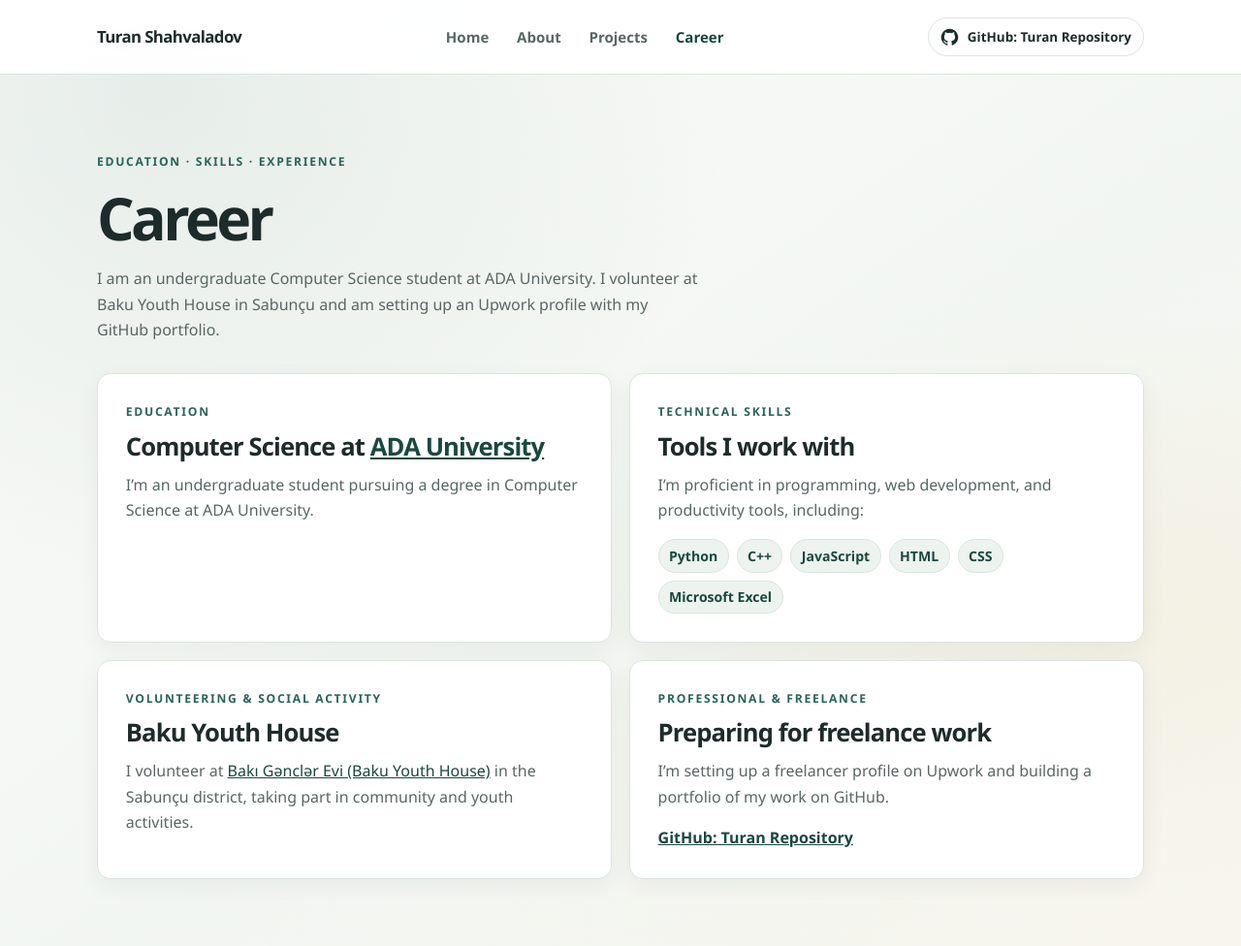
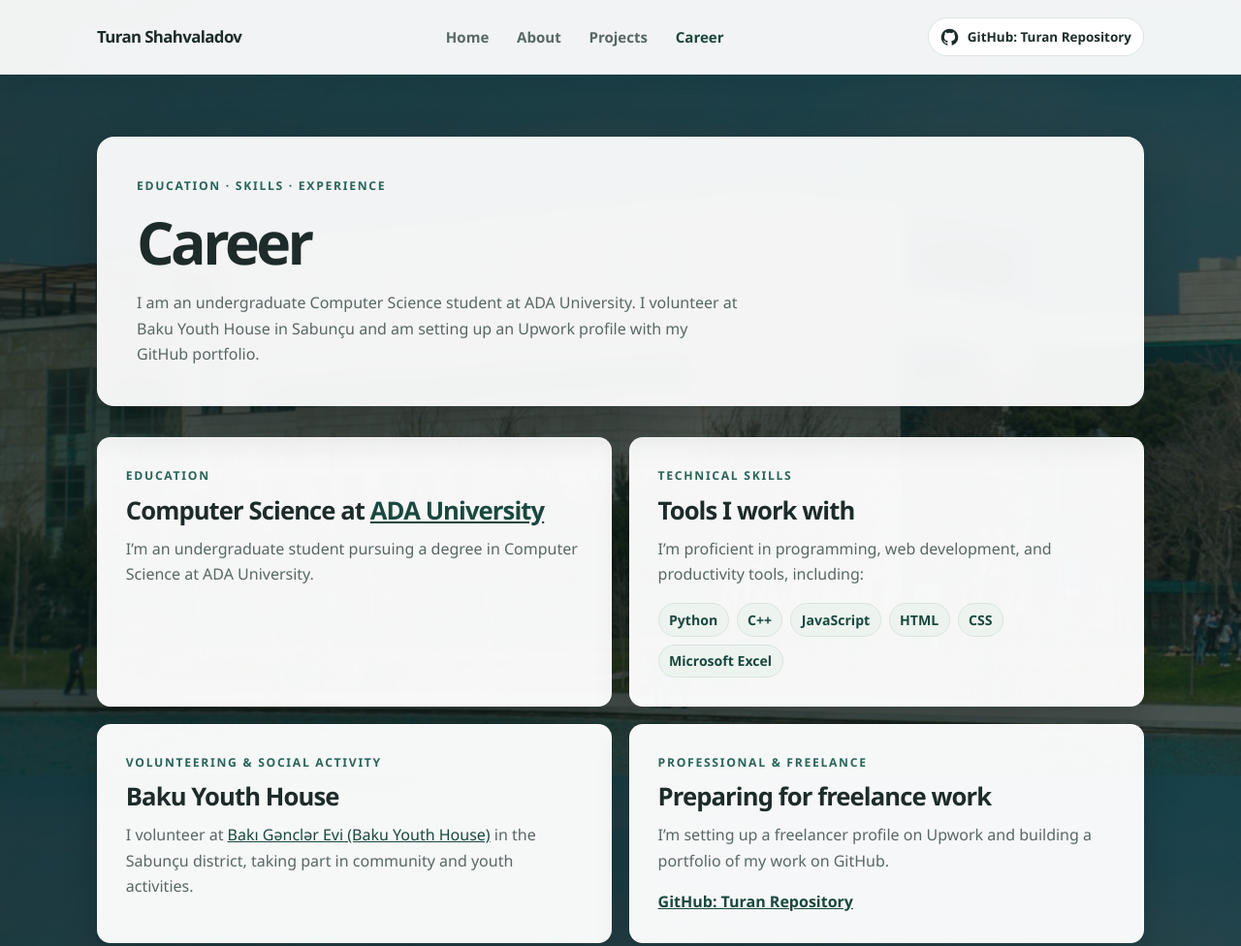
Before and after one commit to turan1003996/Project4, a plain HTML site: page career.html in a window 1280 px wide. Shown: the top 976 px of the page at 97% size. Drawn offline with Linux system fonts and the light colour scheme.

Commit message:
Last edit

```diff
--- a/career.html
+++ b/career.html
@@ -7,7 +7,7 @@
     <title>Career | Turan Shahvaladov</title>
     <link rel="stylesheet" href="style.css">
   </head>
-  <body>
+  <body class="career-page">
     <header class="site-header">
       <div class="nav-wrap">
         <a class="brand" href="index.html">Turan Shahvaladov</a>
--- a/style.css
+++ b/style.css
@@ -30,13 +30,25 @@ body {
   flex-direction: column;
   background-color: var(--color-paper);
   background-image:
-    radial-gradient(ellipse at 12% 8%, rgb(40 100 90 / 9%), transparent 38rem),
-    radial-gradient(ellipse at 88% 58%, rgb(231 185 97 / 9%), transparent 34rem),
+    radial-gradient(ellipse at 12% 8%, rgb(40 100 90 / 11%), transparent 38rem),
+    radial-gradient(ellipse at 88% 58%, rgb(231 185 97 / 12%), transparent 34rem),
+    repeating-linear-gradient(0deg, transparent 0 59px, rgb(40 100 90 / 2%) 60px),
+    repeating-linear-gradient(90deg, transparent 0 59px, rgb(40 100 90 / 2%) 60px),
     linear-gradient(145deg, #fbfcf9 0%, #f2f6f2 54%, #f8f5ed 100%);
   color: var(--color-ink);
   font-family: var(--font-body);
   font-size: 1rem;
   line-height: 1.65;
+}
+
+body.career-page {
+  background-color: #15241f;
+  background-image:
+    linear-gradient(135deg, rgb(11 27 25 / 76%), rgb(19 34 31 / 66%)),
+    url("media/ada.image.jpg");
+  background-position: center;
+  background-size: cover;
+  background-attachment: fixed;
 }
 
 img {
@@ -85,6 +97,7 @@ h3 {
   border-bottom: 1px solid var(--color-border);
   background: rgb(255 255 255 / 94%);
   backdrop-filter: blur(12px);
+  box-shadow: 0 5px 20px rgb(29 43 42 / 5%);
 }
 
 .nav-wrap {
@@ -297,6 +310,22 @@ main {
   background: var(--color-surface);
   box-shadow: 0 8px 26px rgb(29 43 42 / 5%);
   transition: transform 160ms ease, border-color 160ms ease, box-shadow 160ms ease;
+}
+
+.career-page .page-intro {
+  margin-block: clamp(2rem, 5vw, 4rem) 2rem;
+  padding: clamp(1.5rem, 4vw, 2.5rem);
+  border: 1px solid rgb(255 255 255 / 72%);
+  border-radius: 18px;
+  background: rgb(255 255 255 / 94%);
+  box-shadow: 0 18px 48px rgb(0 0 0 / 18%);
+  backdrop-filter: blur(10px);
+}
+
+.career-page .career-card {
+  border-color: rgb(255 255 255 / 78%);
+  background: rgb(255 255 255 / 96%);
+  box-shadow: 0 14px 36px rgb(0 0 0 / 16%);
 }
 
 .career-card:hover {
@@ -683,6 +712,10 @@ main {
 }
 
 @media (max-width: 760px) {
+  body.career-page {
+    background-attachment: scroll;
+  }
+
   .container,
   .nav-wrap,
   .footer-wrap {
```
Also changed, not shown: media/ada.image.jpg (added), 2 other files.
